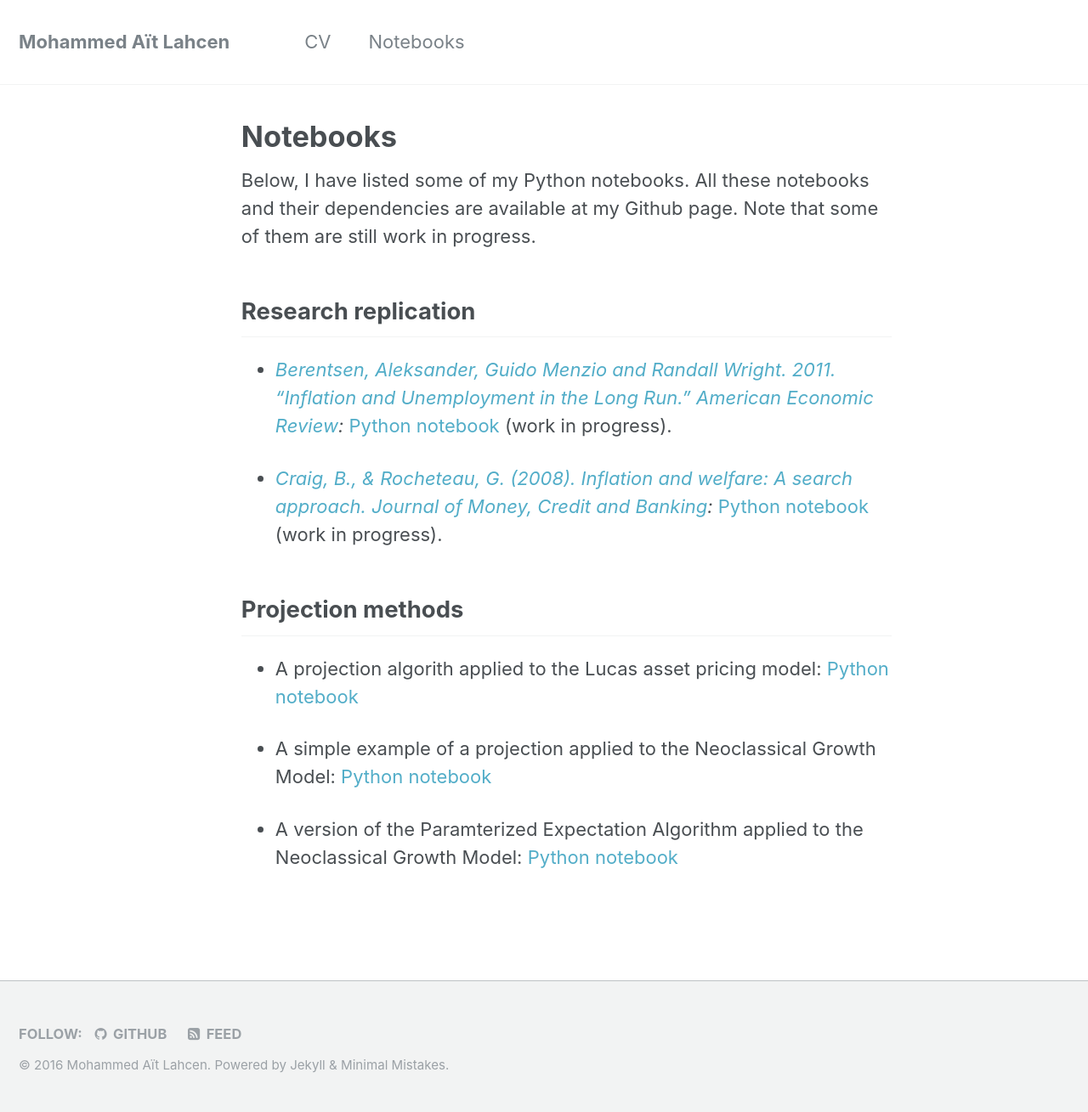
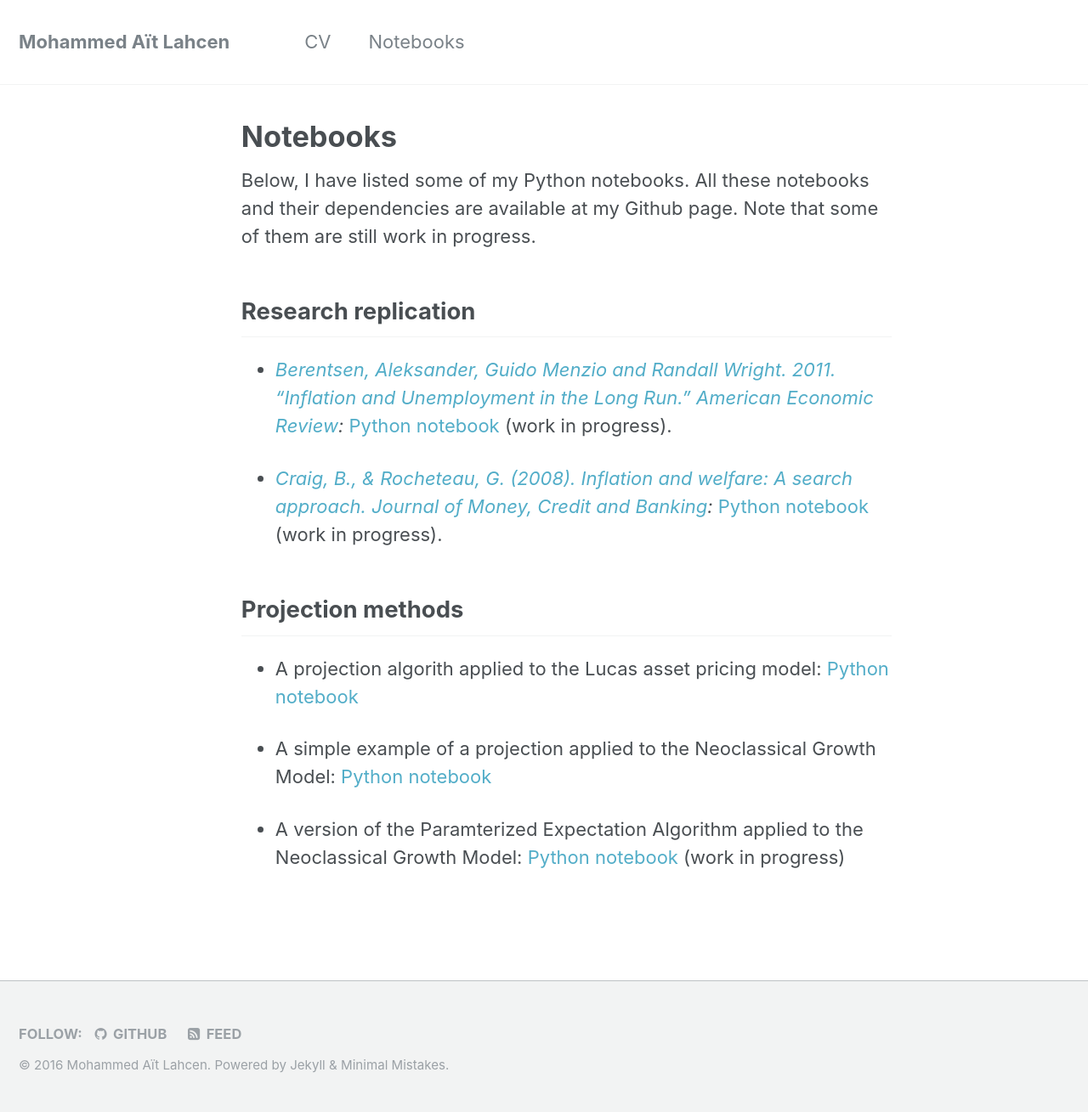
Before and after one commit to maitlahcen/maitlahcen.github.io, a Jekyll site: the page built from _pages/nb.md, in a window 1280 px wide. Shown: the whole page at 85% size. Built offline with Jekyll 4.4.1, drawn with Linux system fonts in a browser that asks for light colours.

Commit message:
Corrected link to nb on the nav menu

```diff
--- a/_data/navigation.yml
+++ b/_data/navigation.yml
@@ -4,4 +4,4 @@
     url: https://www.dropbox.com/s/tvwomvi0claet49/Mohammed_Ait_Lahcen-CV.pdf?raw=1
 
   - title: "Notebooks"
-    url: /nb/
+    url: /nb
--- a/_pages/nb.md
+++ b/_pages/nb.md
@@ -20,4 +20,4 @@
 
 * A simple example of a projection applied to the Neoclassical Growth Model: [Python notebook](https://nbviewer.jupyter.org/github/maitlahcen/Projection/blob/master/projection_ncgm.ipynb)
 
-* A version of the Paramterized Expectation Algorithm applied to the Neoclassical Growth Model: [Python notebook](https://nbviewer.jupyter.org/github/maitlahcen/Projection/blob/master/PEA_ncgm.ipynb)
+* A version of the Paramterized Expectation Algorithm applied to the Neoclassical Growth Model: [Python notebook](https://nbviewer.jupyter.org/github/maitlahcen/Projection/blob/master/PEA_ncgm.ipynb) (work in progress)
```
